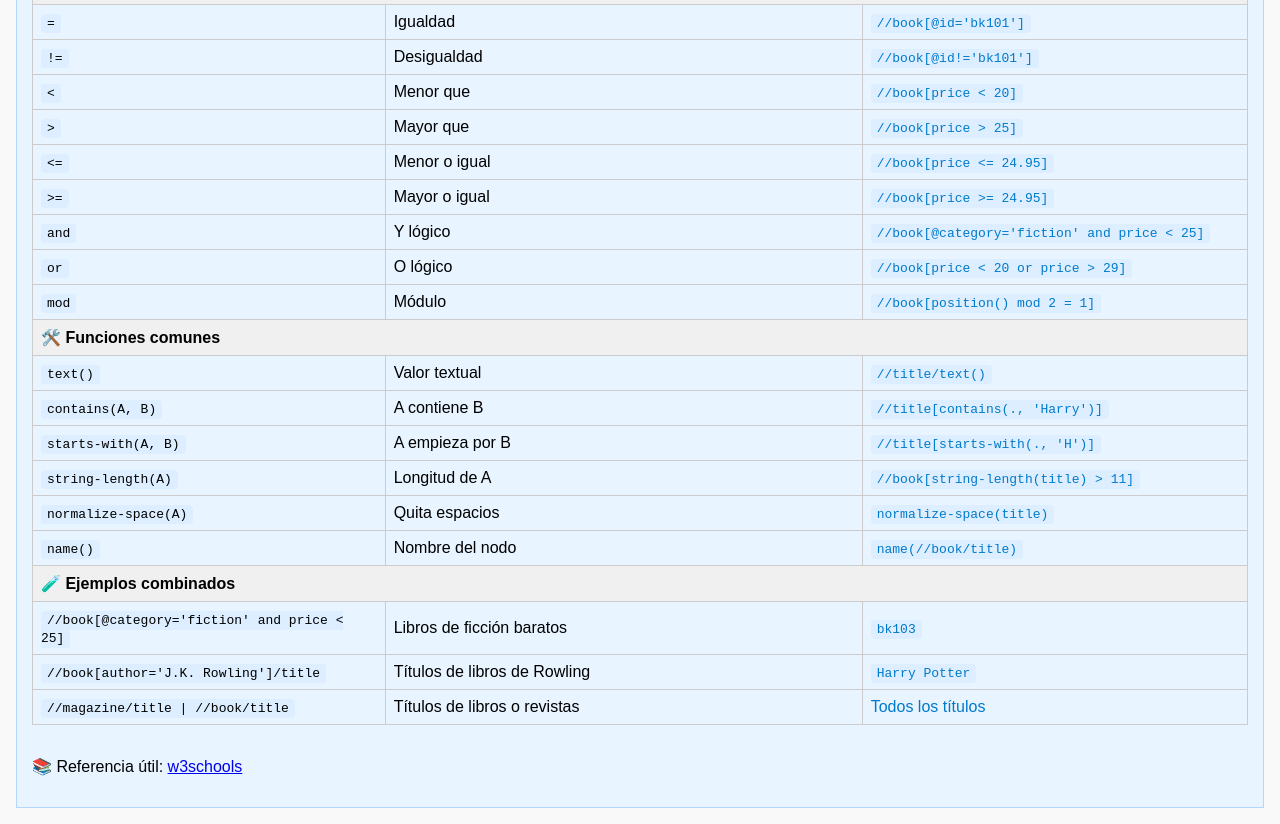
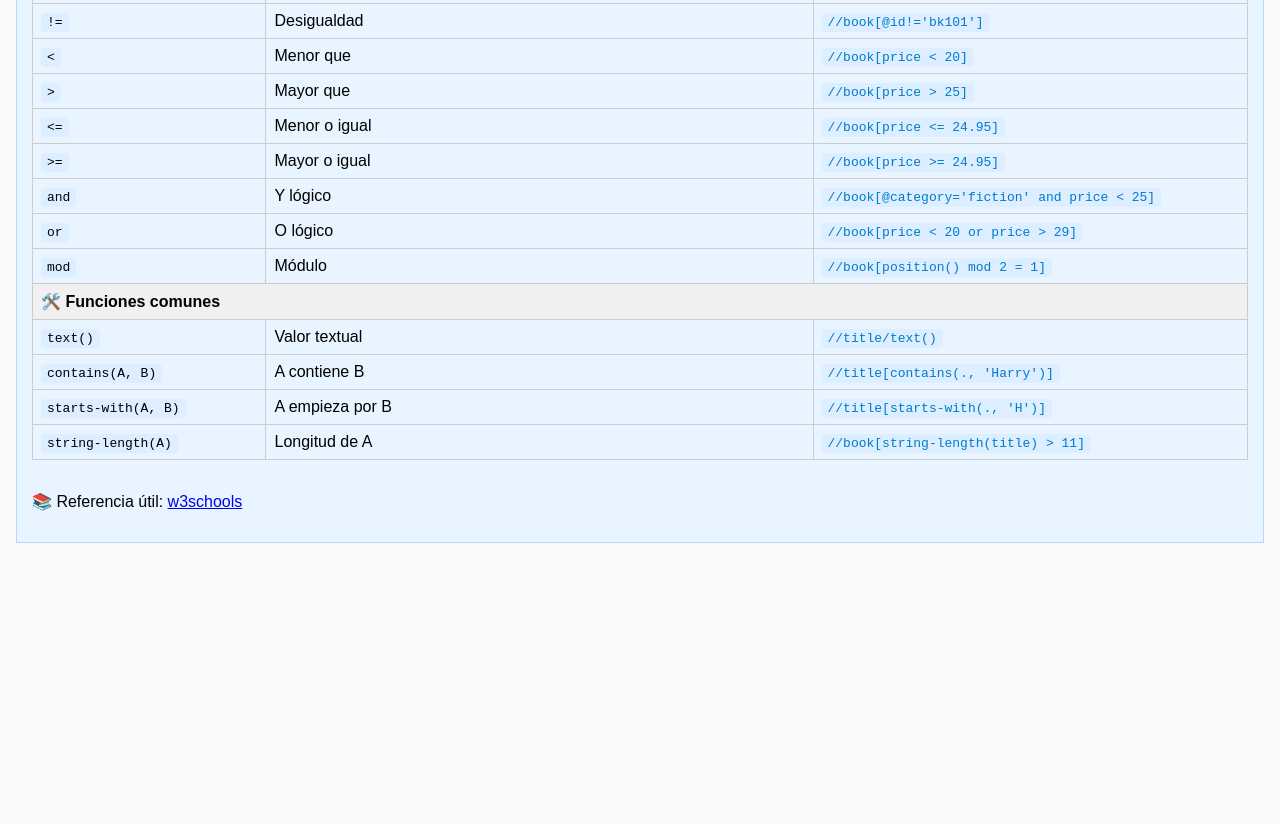
Before and after one commit to Serra-albarregas/xpath, a plain HTML site: page index.html in a window 1280 px wide. Shown: the part 2303-3127 px from the top of the page. After the commit the page ends 2862 px from the top, so only its background shows below. Drawn offline with Linux system fonts and the light colour scheme; some packages are replaced by stand-ins of ours; a script that the page names is missing.

```diff
--- a/index.html
+++ b/index.html
@@ -105,16 +105,6 @@
               <tr><td><code>contains(A, B)</code></td><td>A contiene B</td><td class="copiable"><code>//title[contains(., 'Harry')]</code></td></tr>
               <tr><td><code>starts-with(A, B)</code></td><td>A empieza por B</td><td class="copiable"><code>//title[starts-with(., 'H')]</code></td></tr>
               <tr><td><code>string-length(A)</code></td><td>Longitud de A</td><td class="copiable"><code>//book[string-length(title) > 11]</code></td></tr>
-              <tr><td><code>normalize-space(A)</code></td><td>Quita espacios</td><td class="copiable"><code>normalize-space(title)</code></td></tr>
-              <tr><td><code>name()</code></td><td>Nombre del nodo</td><td class="copiable"><code>name(//book/title)</code></td></tr>
-            </tbody>
-            <thead>
-              <tr><th colspan="3">🧪 Ejemplos combinados</th></tr>
-            </thead>
-            <tbody>
-              <tr><td><code>//book[@category='fiction' and price &lt; 25]</code></td><td>Libros de ficción baratos</td><td class="copiable"><code>bk103</code></td></tr>
-              <tr><td><code>//book[author='J.K. Rowling']/title</code></td><td>Títulos de libros de Rowling</td><td class="copiable"><code>Harry Potter</code></td></tr>
-              <tr><td><code>//magazine/title | //book/title</code></td><td>Títulos de libros o revistas</td><td class="copiable">Todos los títulos</td></tr>
             </tbody>
           </table>
 
```
